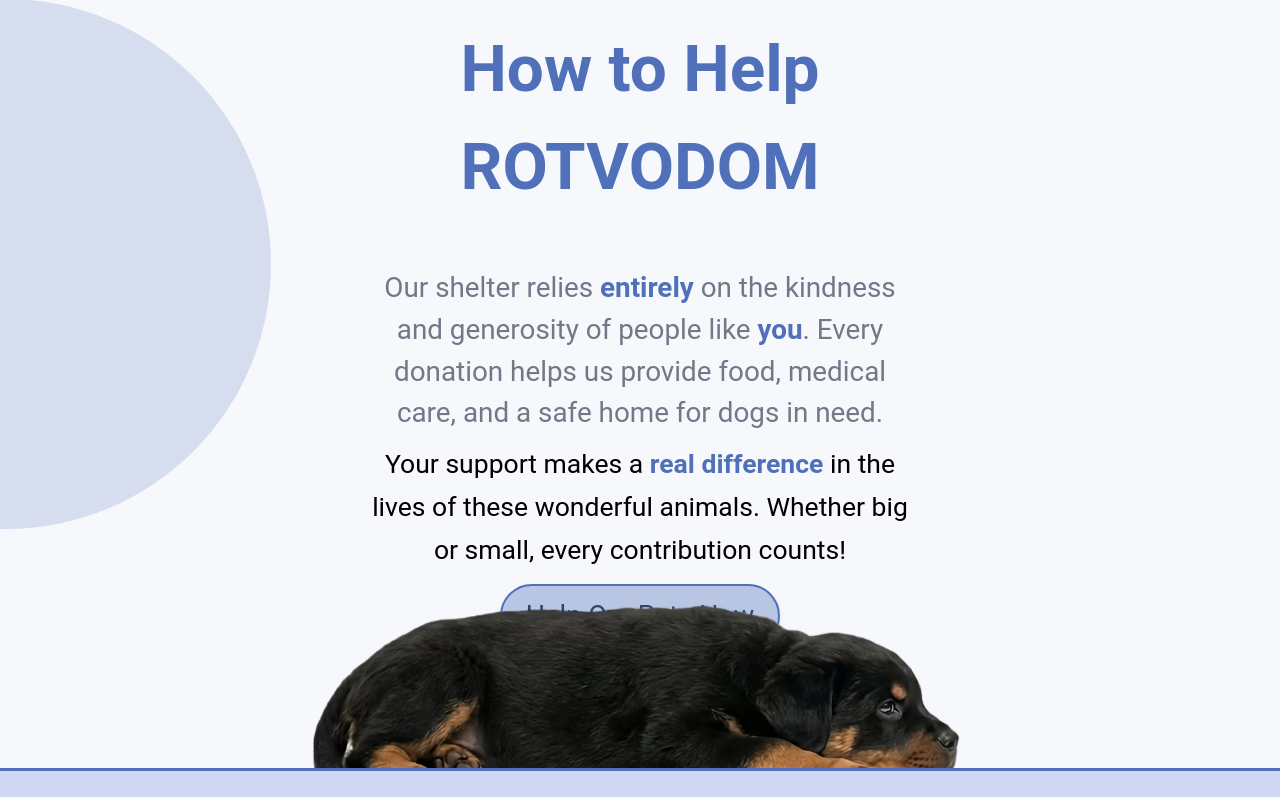
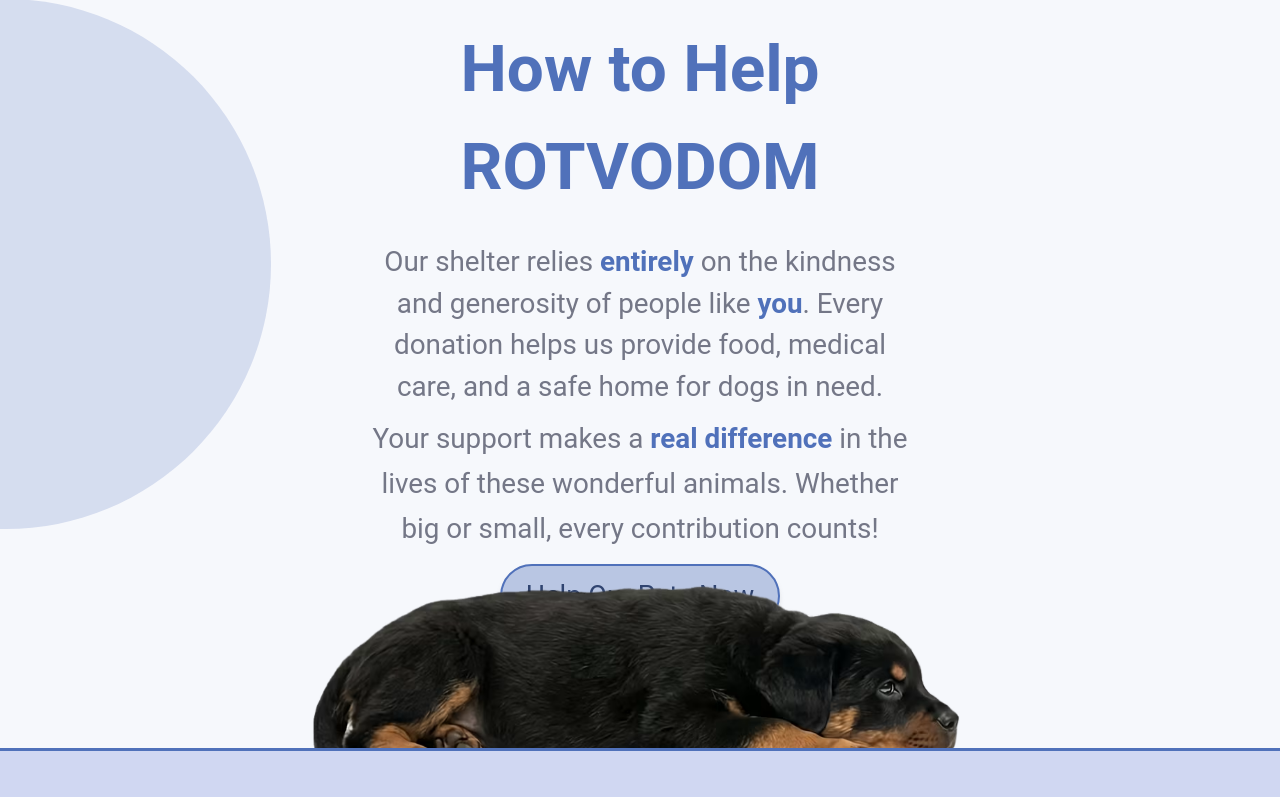
Before and after one commit to bavayra/dog-shelter, a React (Vite) app: page / in a window 1280 px wide. Shown: the part 3227-4024 px from the top of the page. Built offline with nearby package versions, Linux system fonts and the light colour scheme; a web font is replaced by a local one.

Commit message:
style(HowToHelp): corrected font size and color, removed mb for the heading

```diff
--- a/src/features/HowToHelp.tsx
+++ b/src/features/HowToHelp.tsx
@@ -8,7 +8,7 @@ const HowToHelp = () => {
       className="bg-primary-50 border-b-primary-500 help-section-height phone:pt-10 relative z-1 scroll-mt-20 overflow-hidden border-b-3 pt-6 pb-30"
     >
       <div className="z-10 container mx-auto px-4">
-        <h2 className="text-fluid-help-heading text-primary-500 heading-help-spacing text-center font-bold">
+        <h2 className="text-fluid-help-heading text-primary-500 heading-help-spacing mb-0 text-center font-bold">
           How to Help ROTVODOM
         </h2>
         <div className="help-content-width mx-auto text-center">
@@ -20,7 +20,7 @@ const HowToHelp = () => {
             donation helps us provide food, medical care, and a safe home for
             dogs in need.
           </p>
-          <p className="help-support-text leading-relaxed">
+          <p className="text-fluid-help-body leading-relaxed text-neutral-700">
             Your support makes a{' '}
             <span className="text-primary-500 font-semibold">
               real difference
```
